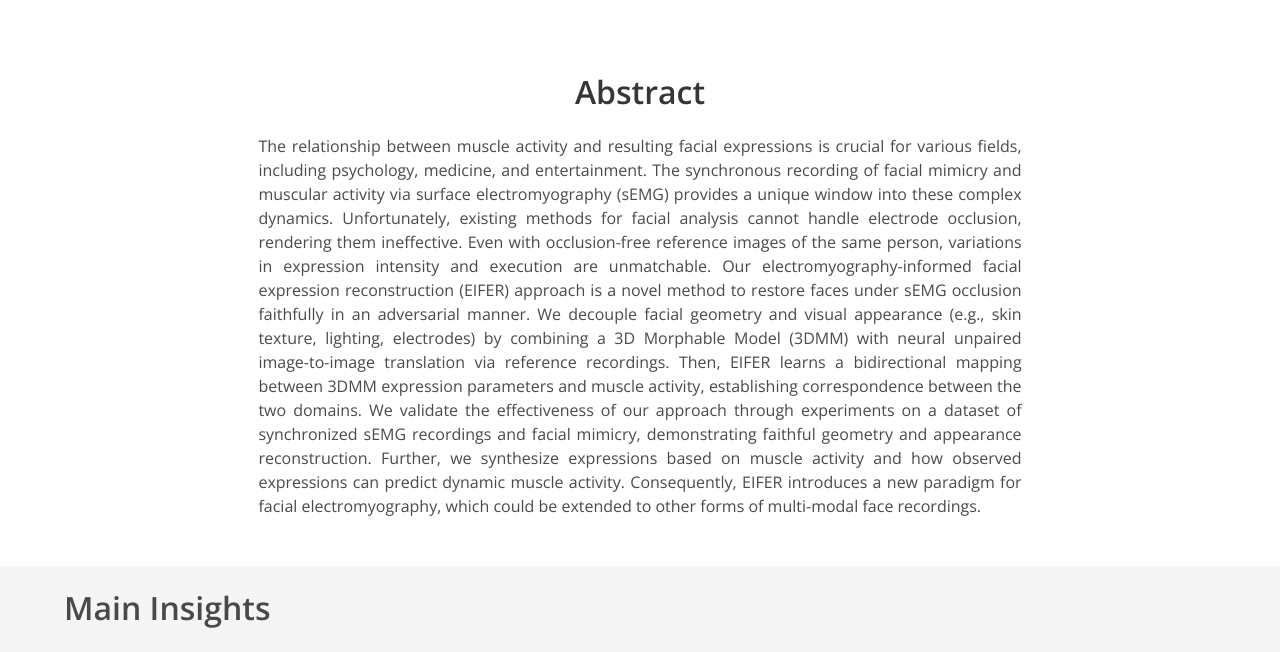
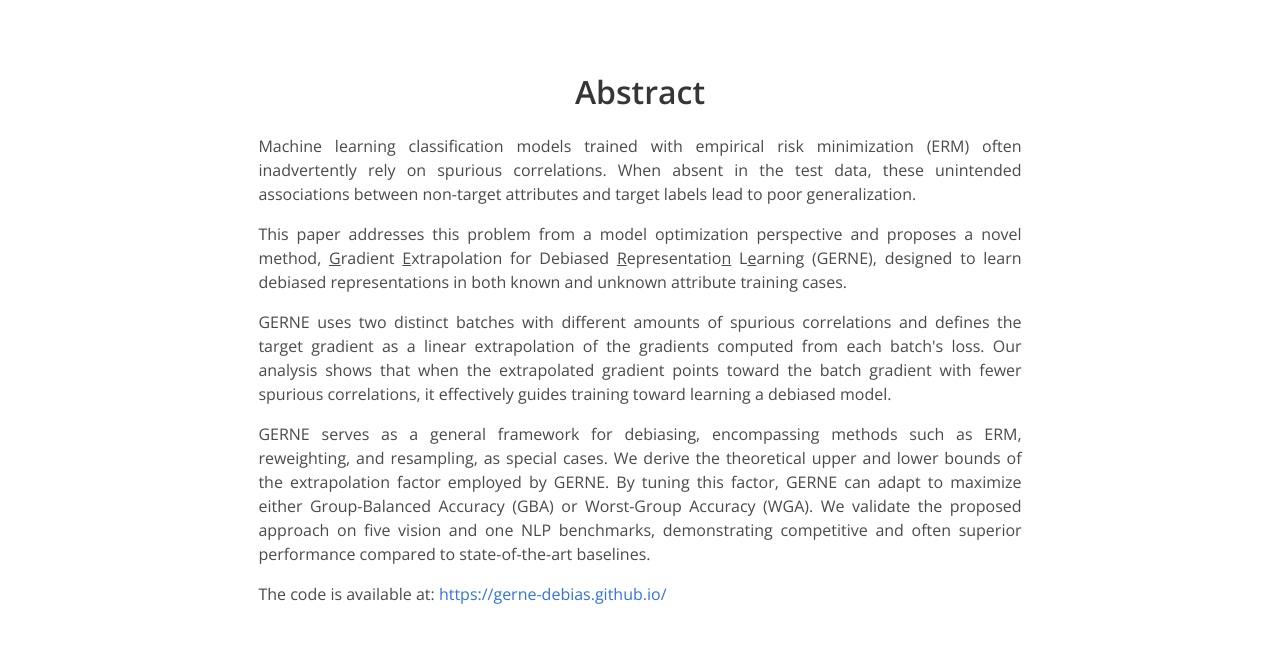
Before and after one commit to gerne-debias/gerne-debias.github.io, a plain HTML site: page index.html in a window 1280 px wide. Shown: the part 900-1552 px from the top of the page. Drawn offline with Linux system fonts and the light colour scheme; files whose address does not match are found by name.

Commit message:
add abstract

```diff
--- a/index.html
+++ b/index.html
@@ -167,16 +167,31 @@
         <div class="column is-four-fifths">
           <h2 class="title is-3">Abstract</h2>
           <div class="content has-text-justified">
-            The relationship between muscle activity and resulting facial expressions is crucial for various fields, including psychology, medicine, and entertainment.
-            The synchronous recording of facial mimicry and muscular activity via surface electromyography (sEMG) provides a unique window into these complex dynamics.
-            Unfortunately, existing methods for facial analysis cannot handle electrode occlusion, rendering them ineffective.
-            Even with occlusion-free reference images of the same person, variations in expression intensity and execution are unmatchable.
-            Our electromyography-informed facial expression reconstruction (EIFER) approach is a novel method to restore faces under sEMG occlusion faithfully in an adversarial manner.
-            We decouple facial geometry and visual appearance (e.g., skin texture, lighting, electrodes) by combining a 3D Morphable Model (3DMM) with neural unpaired image-to-image translation via reference recordings.
-            Then, EIFER learns a bidirectional mapping between 3DMM expression parameters and muscle activity, establishing correspondence between the two domains.
-            We validate the effectiveness of our approach through experiments on a dataset of synchronized sEMG recordings and facial mimicry, demonstrating faithful geometry and appearance reconstruction.
-            Further, we synthesize expressions based on muscle activity and how observed expressions can predict dynamic muscle activity.
-            Consequently, EIFER introduces a new paradigm for facial electromyography, which could be extended to other forms of multi-modal face recordings.
+            <p>
+              Machine learning classification models trained with empirical risk minimization (ERM) often inadvertently rely on spurious correlations. When absent in the test data, these unintended associations between non-target attributes and target labels lead to poor generalization.
+            </p>
+
+            <p>
+              This paper addresses this problem from a model optimization perspective and proposes a novel method,
+              <u>G</u>radient <u>E</u>xtrapolation for Debiased <u>R</u>epresentatio<u>n</u> L<u>e</u>arning (GERNE),
+              designed to learn debiased representations in both known and unknown attribute training cases.
+            </p>
+
+            <p>
+              GERNE uses two distinct batches with different amounts of spurious correlations and defines the target gradient as a linear extrapolation of the gradients computed from each batch's loss. Our analysis shows that when the extrapolated gradient points toward the batch gradient with fewer spurious correlations, it effectively guides training toward learning a debiased model.
+            </p>
+
+            <p>
+              GERNE serves as a general framework for debiasing, encompassing methods such as ERM, reweighting, and resampling, as special cases.
+              We derive the theoretical upper and lower bounds of the extrapolation factor employed by GERNE. By tuning this factor, GERNE can adapt to maximize either Group-Balanced Accuracy (GBA) or Worst-Group Accuracy (WGA).
+              We validate the proposed approach on five vision and one NLP benchmarks, demonstrating competitive and often superior performance compared to state-of-the-art baselines.
+            </p>
+
+            <p>
+              The code is available at:
+              <a href="https://gerne-debias.github.io/" target="_blank">https://gerne-debias.github.io/</a>
+            </p>
+
           </div>
         </div>
       </div>
```
